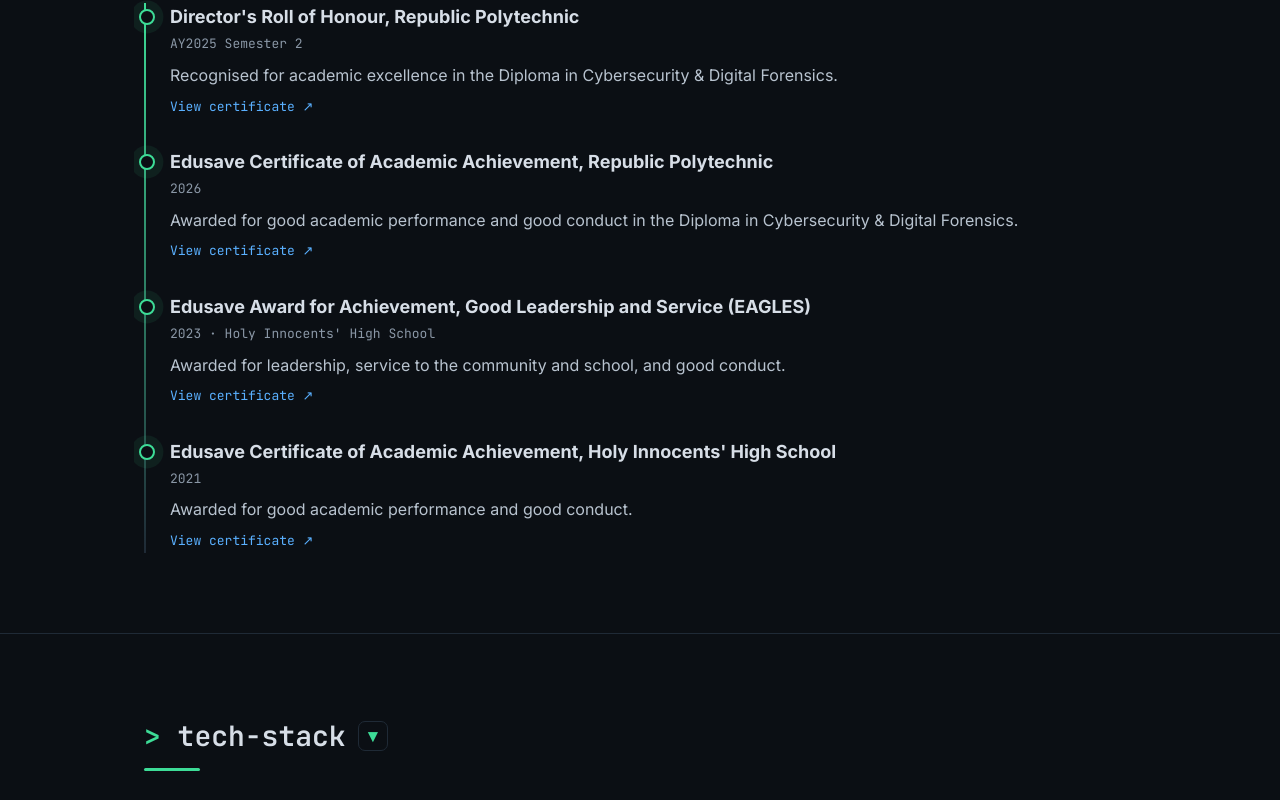
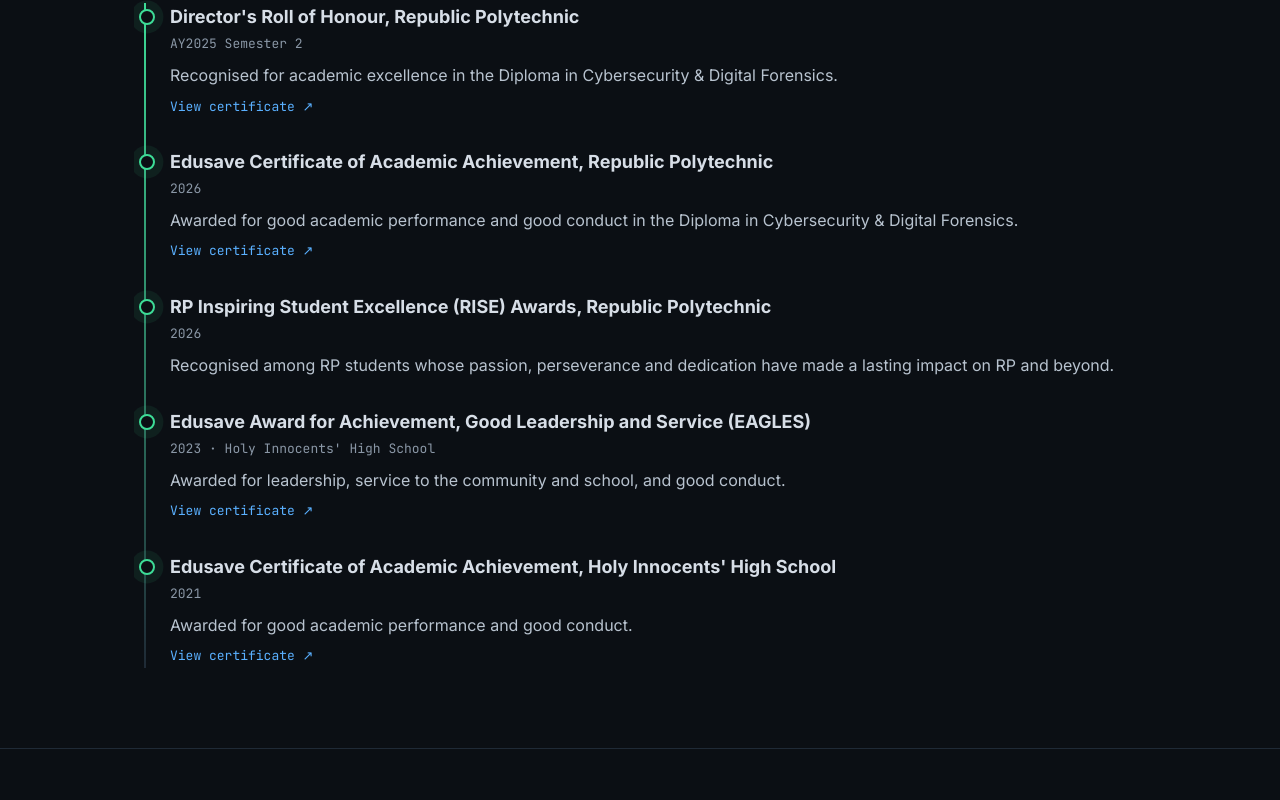
Before and after one commit to kp3ng/kaipengong, a plain HTML site: page index.html in a window 1280 px wide. Shown: the part 3152-3952 px from the top of the page. Drawn offline with Linux system fonts and the light colour scheme.

Commit message:
Add files via upload

```diff
--- a/index.html
+++ b/index.html
@@ -390,6 +390,11 @@
         <a class="pdf-link" href="Edusave%20Certificate%20of%20Academic%20Achievement.pdf" target="_blank" rel="noopener">View certificate ↗</a>
       </div>
       <div class="tl-item">
+        <h3>RP Inspiring Student Excellence (RISE) Awards, Republic Polytechnic</h3>
+        <p class="meta">2026</p>
+        <p>Recognised among RP students whose passion, perseverance and dedication have made a lasting impact on RP and beyond.</p>
+      </div>
+      <div class="tl-item">
         <h3>Edusave Award for Achievement, Good Leadership and Service (EAGLES)</h3>
         <p class="meta">2023 · Holy Innocents' High School</p>
         <p>Awarded for leadership, service to the community and school, and good conduct.</p>
```
